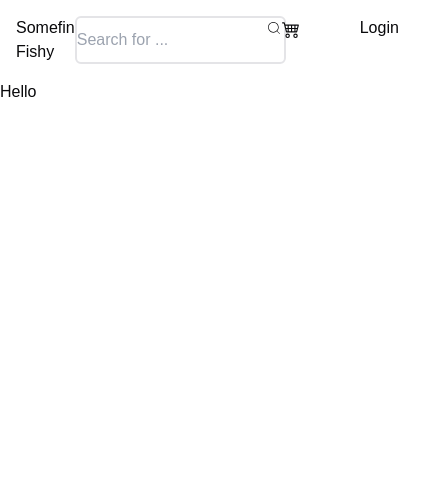
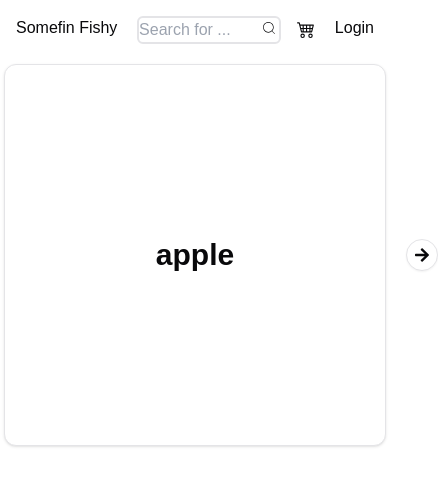
Before and after one commit to notafshal/CODSOFT, a Next.js app in the folder task1/client/: page / in a window 390 px wide. Shown: the top 486 px of the page, 438 px wide, since content can reach past the window. Built offline with nearby package versions, Linux system fonts and the light colour scheme.

Commit message:
responsive navbar

```diff
--- a/task1/client/package.json
+++ b/task1/client/package.json
@@ -10,9 +10,11 @@
   },
   "dependencies": {
     "@radix-ui/react-slot": "^1.1.0",
+    "@radix-ui/themes": "^3.1.4",
     "axios": "^1.7.7",
     "class-variance-authority": "^0.7.0",
     "clsx": "^2.1.1",
+    "embla-carousel-react": "^8.3.0",
     "lucide-react": "^0.447.0",
     "next": "14.2.14",
     "react": "^18",
--- a/task1/client/src/app/page.tsx
+++ b/task1/client/src/app/page.tsx
@@ -1,3 +1,9 @@
+import Carasoul from "@/components/Carasoul";
+
 export default function Home() {
-  return <>Hello</>;
+  return (
+    <>
+      <Carasoul />
+    </>
+  );
 }
--- /dev/null
+++ b/task1/client/src/components/Carasoul.tsx
@@ -0,0 +1,39 @@
+import { Card, CardContent } from "@/components/ui/card";
+import {
+  Carousel,
+  CarouselContent,
+  CarouselItem,
+  CarouselNext,
+  CarouselPrevious,
+} from "@/components/ui/carousel";
+const Carasoul = () => {
+  const fruits = ["apple", "mango", "orange", "banana"];
+  return (
+    <>
+      {" "}
+      <Carousel
+        opts={{
+          align: "start",
+        }}
+        className="w-full max-w-lg mx-auto"
+      >
+        <CarouselContent>
+          {fruits.map((fruit, index) => (
+            <CarouselItem key={index} className="md:basis-1/2 lg:basis-1/3">
+              <div className="p-1">
+                <Card>
+                  <CardContent className="flex aspect-square items-center justify-center p-6">
+                    <span className="text-3xl font-semibold">{fruit}</span>
+                  </CardContent>
+                </Card>
+              </div>
+            </CarouselItem>
+          ))}
+        </CarouselContent>
+        <CarouselPrevious />
+        <CarouselNext />
+      </Carousel>
+    </>
+  );
+};
+export default Carasoul;
--- a/task1/client/src/components/Navbar.tsx
+++ b/task1/client/src/components/Navbar.tsx
@@ -15,20 +15,20 @@
   };
   return (
     <>
-      <nav className="w-screen sticky  p-4 flex flex-row justify-between">
+      <nav className="w-screen sticky   p-4 flex flex-row justify-between">
         <p>Somefin Fishy</p>
         <div className="flex flex-row">
           <div className="flex flex-row ">
             <input
               type="text"
               placeholder="Search for ..."
-              className="rounded-md lg:w-96 border-2 "
+              className="rounded-md w-36 lg:w-96 border-2 "
             />
-            <CiSearch className="-mx-5 mt-1" />
+            <CiSearch className="-mx-5 mt-1 " />
           </div>
         </div>
 
-        <div className="flex flex-row gap-10 hover:cursor-pointer">
+        <div className="flex flex-row lg:gap-10 hover:cursor-pointer">
           <div className="mt-1 mx-5">
             <BsCart4 className="text-lg" />
           </div>
--- /dev/null
+++ b/task1/client/src/components/ui/card.tsx
@@ -0,0 +1,76 @@
+import * as React from "react"
+
+import { cn } from "@/lib/utils"
+
+const Card = React.forwardRef<
+  HTMLDivElement,
+  React.HTMLAttributes<HTMLDivElement>
+>(({ className, ...props }, ref) => (
+  <div
+    ref={ref}
+    className={cn(
+      "rounded-xl border bg-card text-card-foreground shadow",
+      className
+    )}
+    {...props}
+  />
+))
+Card.displayName = "Card"
+
+const CardHeader = React.forwardRef<
+  HTMLDivElement,
+  React.HTMLAttributes<HTMLDivElement>
+>(({ className, ...props }, ref) => (
+  <div
+    ref={ref}
+    className={cn("flex flex-col space-y-1.5 p-6", className)}
+    {...props}
+  />
+))
+CardHeader.displayName = "CardHeader"
+
+const CardTitle = React.forwardRef<
+  HTMLParagraphElement,
+  React.HTMLAttributes<HTMLHeadingElement>
+>(({ className, ...props }, ref) => (
+  <h3
+    ref={ref}
+    className={cn("font-semibold leading-none tracking-tight", className)}
+    {...props}
+  />
+))
+CardTitle.displayName = "CardTitle"
+
+const CardDescription = React.forwardRef<
+  HTMLParagraphElement,
+  React.HTMLAttributes<HTMLParagraphElement>
+>(({ className, ...props }, ref) => (
+  <p
+    ref={ref}
+    className={cn("text-sm text-muted-foreground", className)}
+    {...props}
+  />
+))
+CardDescription.displayName = "CardDescription"
+
+const CardContent = React.forwardRef<
+  HTMLDivElement,
+  React.HTMLAttributes<HTMLDivElement>
+>(({ className, ...props }, ref) => (
+  <div ref={ref} className={cn("p-6 pt-0", className)} {...props} />
+))
+CardContent.displayName = "CardContent"
+
+const CardFooter = React.forwardRef<
+  HTMLDivElement,
+  React.HTMLAttributes<HTMLDivElement>
+>(({ className, ...props }, ref) => (
+  <div
+    ref={ref}
+    className={cn("flex items-center p-6 pt-0", className)}
+    {...props}
+  />
+))
+CardFooter.displayName = "CardFooter"
+
+export { Card, CardHeader, CardFooter, CardTitle, CardDescription, CardContent }
--- /dev/null
+++ b/task1/client/src/components/ui/carousel.tsx
@@ -0,0 +1,263 @@
+"use client";
+
+import * as React from "react";
+
+import { FaArrowLeft, FaArrowRight } from "react-icons/fa";
+import useEmblaCarousel, {
+  type UseEmblaCarouselType,
+} from "embla-carousel-react";
+
+import { cn } from "@/lib/utils";
+import { Button } from "@/components/ui/button";
+
+type CarouselApi = UseEmblaCarouselType[1];
+type UseCarouselParameters = Parameters<typeof useEmblaCarousel>;
+type CarouselOptions = UseCarouselParameters[0];
+type CarouselPlugin = UseCarouselParameters[1];
+
+type CarouselProps = {
+  opts?: CarouselOptions;
+  plugins?: CarouselPlugin;
+  orientation?: "horizontal" | "vertical";
+  setApi?: (api: CarouselApi) => void;
+};
+
+type CarouselContextProps = {
+  carouselRef: ReturnType<typeof useEmblaCarousel>[0];
+  api: ReturnType<typeof useEmblaCarousel>[1];
+  scrollPrev: () => void;
+  scrollNext: () => void;
+  canScrollPrev: boolean;
+  canScrollNext: boolean;
+} & CarouselProps;
+
+const CarouselContext = React.createContext<CarouselContextProps | null>(null);
+
+function useCarousel() {
+  const context = React.useContext(CarouselContext);
+
+  if (!context) {
+    throw new Error("useCarousel must be used within a <Carousel />");
+  }
+
+  return context;
+}
+
+const Carousel = React.forwardRef<
+  HTMLDivElement,
+  React.HTMLAttributes<HTMLDivElement> & CarouselProps
+>(
+  (
+    {
+      orientation = "horizontal",
+      opts,
+      setApi,
+      plugins,
+      className,
+      children,
+      ...props
+    },
+    ref
+  ) => {
+    const [carouselRef, api] = useEmblaCarousel(
+      {
+        ...opts,
+        axis: orientation === "horizontal" ? "x" : "y",
+      },
+      plugins
+    );
+    const [canScrollPrev, setCanScrollPrev] = React.useState(false);
+    const [canScrollNext, setCanScrollNext] = React.useState(false);
+
+    const onSelect = React.useCallback((api: CarouselApi) => {
+      if (!api) {
+        return;
+      }
+
+      setCanScrollPrev(api.canScrollPrev());
+      setCanScrollNext(api.canScrollNext());
+    }, []);
+
+    const scrollPrev = React.useCallback(() => {
+      api?.scrollPrev();
+    }, [api]);
+
+    const scrollNext = React.useCallback(() => {
+      api?.scrollNext();
+    }, [api]);
+
+    const handleKeyDown = React.useCallback(
+      (event: React.KeyboardEvent<HTMLDivElement>) => {
+        if (event.key === "ArrowLeft") {
+          event.preventDefault();
+          scrollPrev();
+        } else if (event.key === "ArrowRight") {
+          event.preventDefault();
+          scrollNext();
+        }
+      },
+      [scrollPrev, scrollNext]
+    );
+
+    React.useEffect(() => {
+      if (!api || !setApi) {
+        return;
+      }
+
+      setApi(api);
+    }, [api, setApi]);
+
+    React.useEffect(() => {
+      if (!api) {
+        return;
+      }
+
+      onSelect(api);
+      api.on("reInit", onSelect);
+      api.on("select", onSelect);
+
+      return () => {
+        api?.off("select", onSelect);
+      };
+    }, [api, onSelect]);
+
+    return (
+      <CarouselContext.Provider
+        value={{
+          carouselRef,
+          api: api,
+          opts,
+          orientation:
+            orientation || (opts?.axis === "y" ? "vertical" : "horizontal"),
+          scrollPrev,
+          scrollNext,
+          canScrollPrev,
+          canScrollNext,
+        }}
+      >
+        <div
+          ref={ref}
+          onKeyDownCapture={handleKeyDown}
+          className={cn("relative", className)}
+          role="region"
+          aria-roledescription="carousel"
+          {...props}
+        >
+          {children}
+        </div>
+      </CarouselContext.Provider>
+    );
+  }
+);
+Carousel.displayName = "Carousel";
+
+const CarouselContent = React.forwardRef<
+  HTMLDivElement,
+  React.HTMLAttributes<HTMLDivElement>
+>(({ className, ...props }, ref) => {
+  const { carouselRef, orientation } = useCarousel();
+
+  return (
+    <div ref={carouselRef} className="overflow-hidden">
+      <div
+        ref={ref}
+        className={cn(
+          "flex",
+          orientation === "horizontal" ? "-ml-4" : "-mt-4 flex-col",
+          className
+        )}
+        {...props}
+      />
+    </div>
+  );
+});
+CarouselContent.displayName = "CarouselContent";
+
+const CarouselItem = React.forwardRef<
+  HTMLDivElement,
+  React.HTMLAttributes<HTMLDivElement>
+>(({ className, ...props }, ref) => {
+  const { orientation } = useCarousel();
+
+  return (
+    <div
+      ref={ref}
+      role="group"
+      aria-roledescription="slide"
+      className={cn(
+        "min-w-0 shrink-0 grow-0 basis-full",
+        orientation === "horizontal" ? "pl-4" : "pt-4",
+        className
+      )}
+      {...props}
+    />
+  );
+});
+CarouselItem.displayName = "CarouselItem";
+
+const CarouselPrevious = React.forwardRef<
+  HTMLButtonElement,
+  React.ComponentProps<typeof Button>
+>(({ className, variant = "outline", size = "icon", ...props }, ref) => {
+  const { orientation, scrollPrev, canScrollPrev } = useCarousel();
+
+  return (
+    <Button
+      ref={ref}
+      variant={variant}
+      size={size}
+      className={cn(
+        "absolute  h-8 w-8 rounded-full",
+        orientation === "horizontal"
+          ? "-left-12 top-1/2 -translate-y-1/2"
+          : "-top-12 left-1/2 -translate-x-1/2 rotate-90",
+        className
+      )}
+      disabled={!canScrollPrev}
+      onClick={scrollPrev}
+      {...props}
+    >
+      <FaArrowLeft className="h-4 w-4" />
+      <span className="sr-only">Previous slide</span>
+    </Button>
+  );
+});
+CarouselPrevious.displayName = "CarouselPrevious";
+
+const CarouselNext = React.forwardRef<
+  HTMLButtonElement,
+  React.ComponentProps<typeof Button>
+>(({ className, variant = "outline", size = "icon", ...props }, ref) => {
+  const { orientation, scrollNext, canScrollNext } = useCarousel();
+
+  return (
+    <Button
+      ref={ref}
+      variant={variant}
+      size={size}
+      className={cn(
+        "absolute h-8 w-8 rounded-full",
+        orientation === "horizontal"
+          ? "-right-12 top-1/2 -translate-y-1/2"
+          : "-bottom-12 left-1/2 -translate-x-1/2 rotate-90",
+        className
+      )}
+      disabled={!canScrollNext}
+      onClick={scrollNext}
+      {...props}
+    >
+      <FaArrowRight className="h-4 w-4" />
+      <span className="sr-only">Next slide</span>
+    </Button>
+  );
+});
+CarouselNext.displayName = "CarouselNext";
+
+export {
+  type CarouselApi,
+  Carousel,
+  CarouselContent,
+  CarouselItem,
+  CarouselPrevious,
+  CarouselNext,
+};
```
Also changed, not shown: 1 other file (tests, documents, lock files or other folders).
